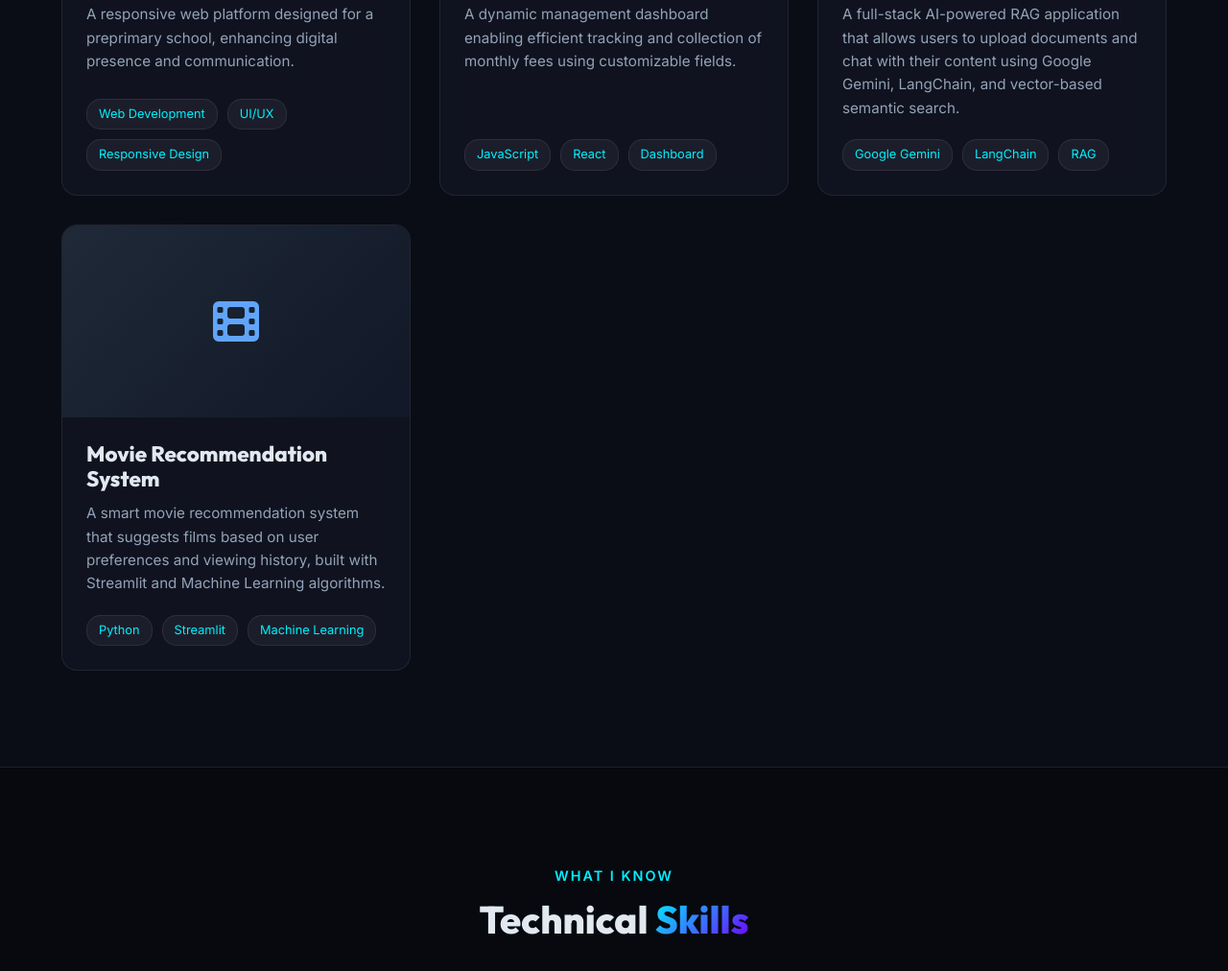
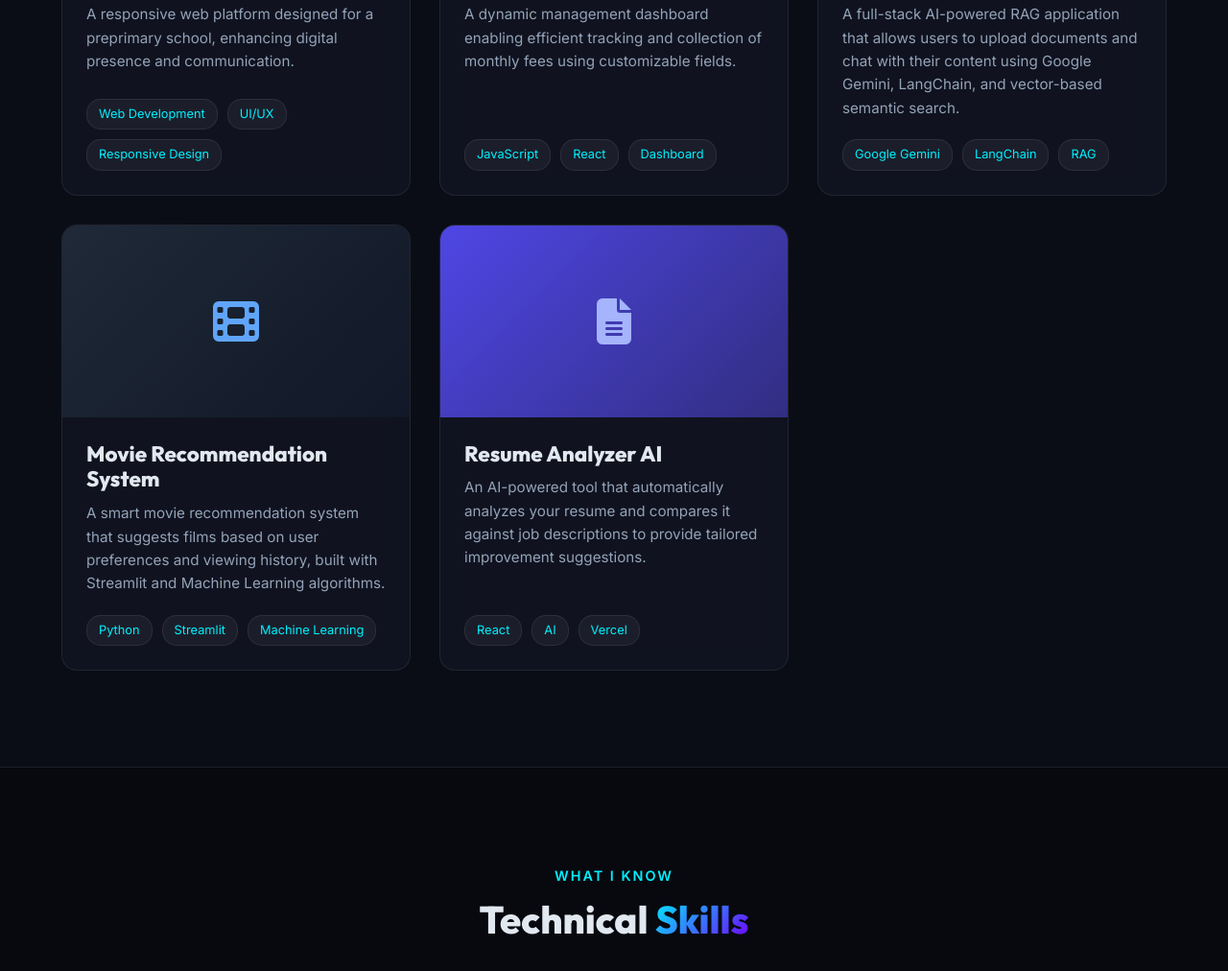
Before and after one commit to irfanpc/portfolio, a website: page public/index.html in a window 1280 px wide. Shown: the part 2162-3174 px from the top of the page at 96% size. Drawn offline with Linux system fonts and the light colour scheme; no server answers.

Commit message:
Add Resume Analyzer AI project to portfolio

```diff
--- a/public/index.html
+++ b/public/index.html
@@ -203,6 +203,27 @@
                                 <span class="tech-tag">Python</span>
                                 <span class="tech-tag">Streamlit</span>
                                 <span class="tech-tag">Machine Learning</span>
+                            </div>
+                        </div>
+                    </div>
+                    <!-- Project 5 -->
+                    <div class="project-card glass-card reveal" style="transition-delay: 400ms;">
+                        <div class="project-img">
+                            <div class="img-placeholder" style="background: linear-gradient(135deg, #4f46e5, #312e81); display: flex; align-items: center; justify-content: center;">
+                                <i class="fas fa-file-alt fa-3x" style="color: #a5b4fc;"></i>
+                            </div>
+                            <div class="project-links-overlay">
+                                <a href="https://github.com/irfanpc" target="_blank" class="icon-link" aria-label="GitHub Repo"><i class="fab fa-github"></i></a>
+                                <a href="https://frontend-livid-rho-mva8358ilz.vercel.app" target="_blank" class="icon-link" aria-label="Live Demo"><i class="fas fa-external-link-alt"></i></a>
+                            </div>
+                        </div>
+                        <div class="project-content">
+                            <h3 class="project-title">Resume Analyzer AI</h3>
+                            <p class="project-desc">An AI-powered tool that automatically analyzes your resume and compares it against job descriptions to provide tailored improvement suggestions.</p>
+                            <div class="tech-stack">
+                                <span class="tech-tag">React</span>
+                                <span class="tech-tag">AI</span>
+                                <span class="tech-tag">Vercel</span>
                             </div>
                         </div>
                     </div>
```
